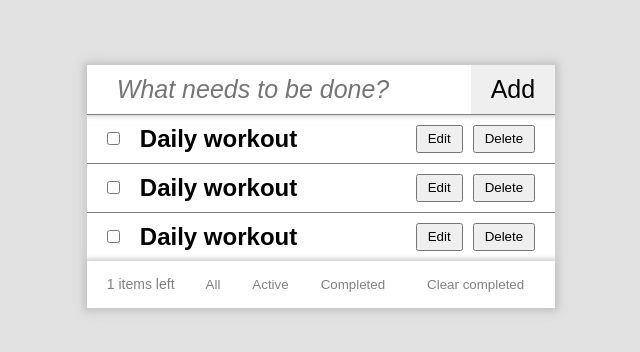
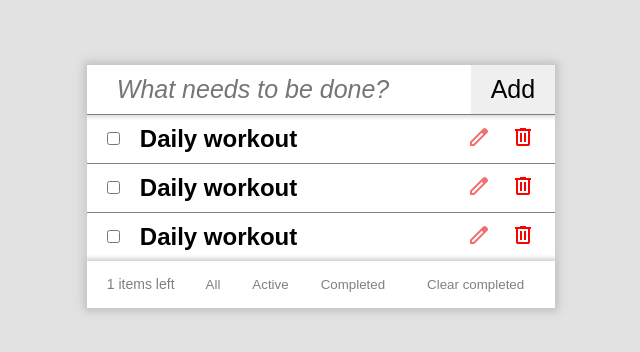
Before and after one commit to abdurauf8/react-todo, a React (Vite) app: page / in a window 1280 px wide. Shown: the part 214-566 px from the top of the page, without its empty margins (319-959 px from the left). Built offline with nearby package versions, Linux system fonts and the light colour scheme.

Commit message:
Added icons

```diff
--- a/src/App.css
+++ b/src/App.css
@@ -16,10 +16,13 @@
 
         .task_buttons{
             display: flex;
-            gap: 10px;
+            gap: 20px;
 
             button{
-                padding: 0 10px;
+                border: none;
+                cursor: pointer;
+                background-color: transparent;
+                cursor: pointer;
             }
         }
     }
--- a/src/App.tsx
+++ b/src/App.tsx
@@ -1,7 +1,4 @@
 import { useState } from "react";
-import heroImg from "./assets/hero.png";
-import reactLogo from "./assets/react.svg";
-import viteLogo from "./assets/vite.svg";
 import "./App.css";
 import Form from "./NewTaskForm.tsx";
 import TaskList from "./TaskList.tsx";
--- a/src/Task.tsx
+++ b/src/Task.tsx
@@ -1,3 +1,6 @@
+import EditIcon from "./assets/edit_icon.svg";
+import DeleteIcon from "./assets/delete_icon.svg";
+
 export default function Task() {
   return (
     <div className="task">
@@ -5,8 +8,8 @@ export default function Task() {
       <div className="main_part">
         <h2>Daily workout</h2>
         <div className="task_buttons">
-          <button>Edit</button>
-          <button>Delete</button>
+          <button><img src={EditIcon} alt="" /></button>
+          <button><img src={DeleteIcon} alt="" /></button>
         </div>
       </div>
     </div>
--- a/src/TaskList.tsx
+++ b/src/TaskList.tsx
@@ -1,4 +1,5 @@
 import Task from "./Task.tsx";
+
 
 export default function TaskList() {
   return (
```
Also changed, not shown: src/assets/delete_icon.svg (added), src/assets/edit_icon.svg (added).
